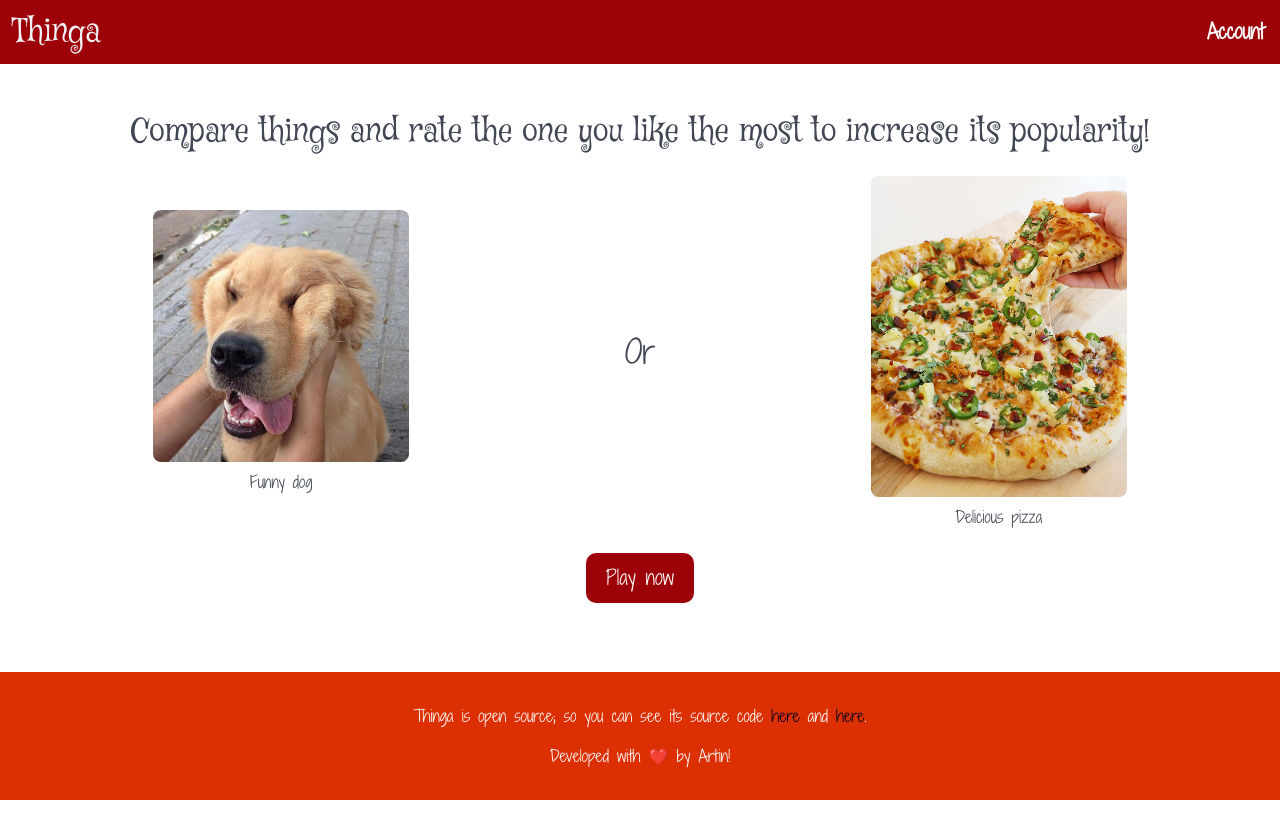
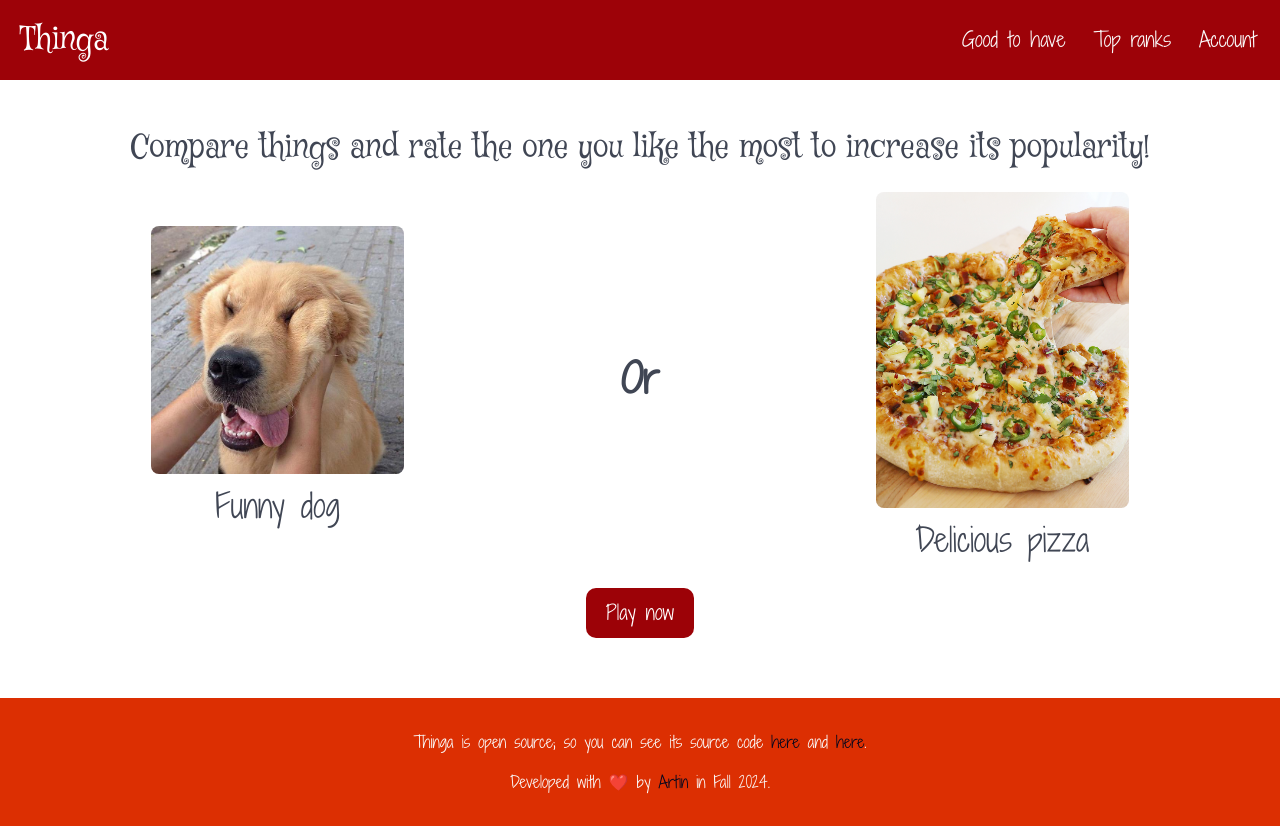
Before and after one commit to sheikhartin/thinga-website, a React (Create React App) app: page / in a window 1280 px wide. Before the commit the page ends 800 px from the top, so only its background shows below. Built offline with nearby package versions, Linux system fonts and the light colour scheme.

Commit message:
To have a better layout and homepage

```diff
--- a/src/components/Layout.js
+++ b/src/components/Layout.js
@@ -1,11 +1,18 @@
-import React from "react";
+import React, { useEffect } from "react";
 import { Link } from "react-router-dom";
+
+import { toggleNavbar } from "../scripts/helpers";
 
 import "../styles/main.css";
 
-const Layout = ({ children }) => (
+const Layout = ({ children }) => {
+  useEffect(() => {
+    toggleNavbar();
+  }, []);
+
+  return (
     <>
-    <nav className="navbar">
+      <nav className="navbar p-2 is-unselectable">
         <div className="navbar-brand mx-auto is-justify-content-center">
           <Link
             className="navbar-item is-family-secondary is-size-3 has-text-white"
@@ -15,8 +22,9 @@ const Layout = ({ children }) => (
           </Link>
 
           <a
+            // href="#/"
             role="button"
-          className="navbar-burger"
+            className="navbar-burger has-text-white-bis"
             aria-label="menu"
             aria-expanded="false"
             data-target="mainNavbar"
@@ -28,11 +36,17 @@ const Layout = ({ children }) => (
           </a>
         </div>
 
-      <div
-        id="mainNavbar"
-        className="navbar-menu is-size-5 has-text-weight-semibold"
+        <div id="mainNavbar" className="navbar-menu is-size-5">
+          <div className="navbar-end">
+            <a
+              href="mailto:sheikhartin+thinga@gmail.com?subject=Good to have in Thinga!"
+              className="navbar-item mr-1"
             >
-        <div className="navbar-end">
+              Good to have
+            </a>
+            <Link to="/top-ranks" className="navbar-item mr-1">
+              Top ranks
+            </Link>
             <Link to="/account" className="navbar-item mr-1">
               Account
             </Link>
@@ -49,10 +63,14 @@ const Layout = ({ children }) => (
             <a href="https://github.com/sheikhartin/thinga">here</a> and{" "}
             <a href="https://github.com/sheikhartin/thinga-website">here</a>.
           </p>
-        <p>Developed with ❤️ by Artin!</p>
+          <p>
+            Developed with ❤️ by{" "}
+            <a href="https://github.com/sheikhartin">Artin</a> in Fall 2024.
+          </p>
         </div>
       </footer>
     </>
   );
+};
 
 export default Layout;
--- a/src/pages/HomePage.js
+++ b/src/pages/HomePage.js
@@ -17,17 +17,17 @@ const HomePage = () => (
         popularity!
       </h3>
 
-      <div className="fixed-grid has-5-cols-desktop comparison-box">
-        <div className="grid">
-          <div className="cell is-col-span-2 my-auto has-text-centered">
-            <img src={funnyDog} alt="Funny dog" />
-            <p className="mt-2">Funny dog</p>
-          </div>
-          <div className="cell m-auto is-size-3">Or</div>
-          <div className="cell is-col-span-2 my-auto has-text-centered">
-            <img src={deliciousPizza} alt="Delicious pizza" />
-            <p className="mt-2">Delicious pizza</p>
-          </div>
+      <div className="columns is-3-desktop comparison-box">
+        <div className="column is-two-fifths my-auto has-text-centered is-size-5-mobile is-size-4-tablet is-size-3-desktop">
+          <img src={funnyDog} alt="Funny dog" />
+          <p className="mt-2">Funny dog</p>
+        </div>
+        <div className="column m-auto is-size-4-mobile is-size-3-tablet is-size-2-desktop has-text-centered has-text-weight-semibold">
+          Or
+        </div>
+        <div className="column is-two-fifths my-auto has-text-centered is-size-5-mobile is-size-4-tablet is-size-3-desktop">
+          <img src={deliciousPizza} alt="Delicious pizza" />
+          <p className="mt-2">Delicious pizza</p>
         </div>
       </div>
 
--- a/src/styles/global.scss
+++ b/src/styles/global.scss
@@ -46,12 +46,13 @@ div#root > :not(.navbar, .footer) {
 }
 
 a.navbar-item {
+  border-radius: 1rem;
   color: #fafafa;
 }
 
 a.navbar-item:hover,
 a.navbar-item:focus {
-  background-color: transparent;
+  background-color: $rich-black;
 }
 
 .comparison-box img {
```
Also changed, not shown: src/styles/main.css, 1 other file (tests, documents, lock files or other folders). Lines whose indentation alone changed are shown as unchanged.
